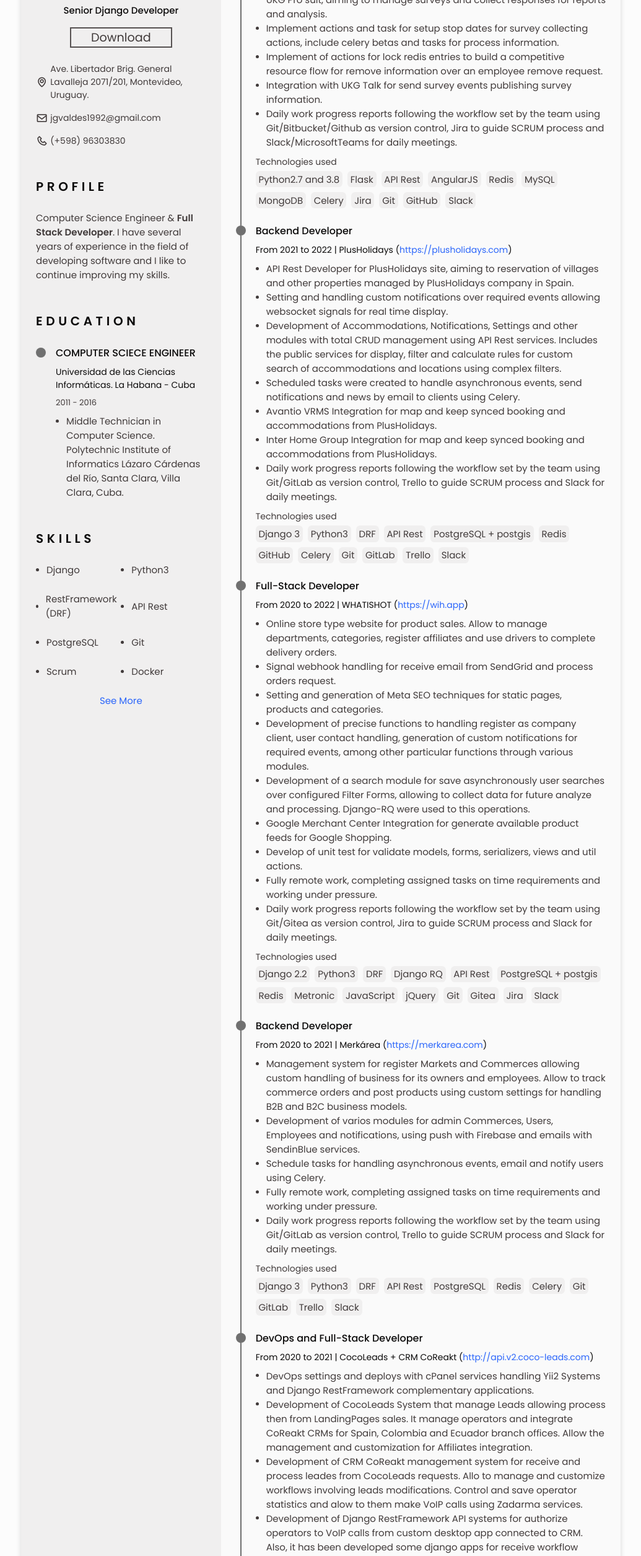
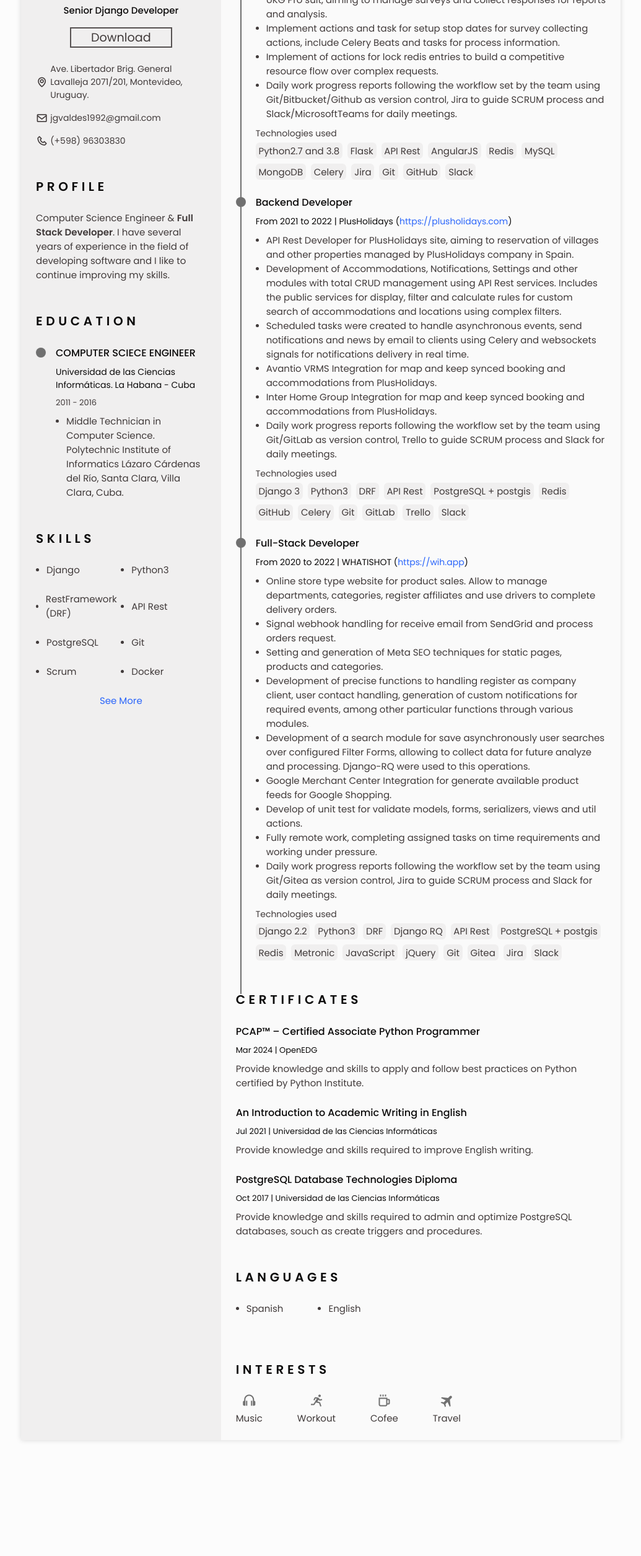
Before and after one commit to jg-valdes/curriculum, a plain HTML site: page index.html in a window 1280 px wide. Shown: the part 246-2757 px from the top of the page at 62% size, without its empty margins (122-1157 px from the left). After the commit the page ends 2618 px from the top, so only its background shows below. Drawn offline with nearby package versions, Linux system fonts and the light colour scheme.

Commit message:
adding python certification and summarize experience

```diff
--- a/index.html
+++ b/index.html
@@ -242,19 +242,13 @@
                                     <li class="experience__description">
                                         <span class="experience__circle"></span>
                                         <div>
-                                            Implement actions and task for setup stop dates for survey collecting actions, include celery betas and tasks for process information.
+                                            Implement actions and task for setup stop dates for survey collecting actions, include Celery Beats and tasks for process information.
                                         </div>
                                     </li>
                                     <li class="experience__description">
                                         <span class="experience__circle"></span>
                                         <div>
-                                            Implement of actions for lock redis entries to build a competitive resource flow for remove information over an employee remove request.
-                                        </div>
-                                    </li>
-                                    <li class="experience__description">
-                                        <span class="experience__circle"></span>
-                                        <div>
-                                            Integration with UKG Talk for send survey events publishing survey information.
+                                            Implement of actions for lock redis entries to build a competitive resource flow over complex requests.
                                         </div>
                                     </li>
                                     <li class="experience__description">
@@ -303,19 +297,13 @@
                                     <li class="experience__description">
                                         <span class="experience__circle"></span>
                                         <div>
-                                            Setting and handling custom notifications over required events allowing websocket signals for real time display.
-                                        </div>
-                                    </li>
-                                    <li class="experience__description">
-                                        <span class="experience__circle"></span>
-                                        <div>
                                             Development of Accommodations, Notifications, Settings and other modules with total CRUD management using API Rest services. Includes the public services for display, filter and calculate rules for custom search of accommodations and locations using complex filters.
                                         </div>
                                     </li>
                                     <li class="experience__description">
                                         <span class="experience__circle"></span>
                                         <div>
-                                            Scheduled tasks were created to handle asynchronous events, send notifications and news by email to clients using Celery.
+                                            Scheduled tasks were created to handle asynchronous events, send notifications and news by email to clients using Celery and websockets signals for notifications delivery in real time.
                                         </div>
                                     </li>
                                     <li class="experience__description">
@@ -444,7 +432,7 @@
                             </div>
                         </div>
 
-                        <div class="experience__content">
+                        <div class="experience__content" style="display: none;">
                             <div class="experience__time">
                                 <span class="experience__rounder"></span>
                                 <span class="experience__line"></span>
@@ -504,7 +492,7 @@
                             </div>
                         </div>
 
-                        <div class="experience__content">
+                        <div class="experience__content" style="display: none;">
                             <div class="experience__time">
                                 <span class="experience__rounder"></span>
                                 <span class="experience__line"></span>
@@ -624,23 +612,23 @@
 
                     <div class="certificate__container bd-grid">
                         <div class="certificate__content bd-grid">
+                            <h3 class="certificate__title">PCAP™ – Certified Associate Python Programmer</h3>
+                            <span class="certificate__company">Mar 2024 | OpenEDG</span>
+                            <p class="certificate__description">
+                                Provide knowledge and skills to apply and follow best practices on Python certified by Python Institute.
+                            </p>
+                        </div>
+
+                        <div class="certificate__content bd-grid">
                             <h3 class="certificate__title">An Introduction to Academic Writing in English</h3>
                             <span class="certificate__company">Jul 2021 | Universidad de las Ciencias Inform&aacute;ticas</span>
                             <p class="certificate__description">
                                 Provide knowledge and skills required to improve English writing.</p>
                         </div>
 
-                        <div class="certificate__content bd-grid">
+                        <div class="certificate__content bd-grid" style="display: none;">
                             <h3 class="certificate__title">Scrum Fundamentals Certified</h3>
                             <span class="certificate__company">Jul 2021 | SCRUMstudy</span>
-                            <p class="certificate__description">
-                                Provide knowledge and skills to apply and follow best practices on SCRUM framework.
-                            </p>
-                        </div>
-
-                        <div class="certificate__content bd-grid">
-                            <h3 class="certificate__title">Scrum Foundation Professional Certificate (SFPC)</h3>
-                            <span class="certificate__company">Jun 2020 | CertiProf</span>
                             <p class="certificate__description">
                                 Provide knowledge and skills to apply and follow best practices on SCRUM framework.
                             </p>
```
